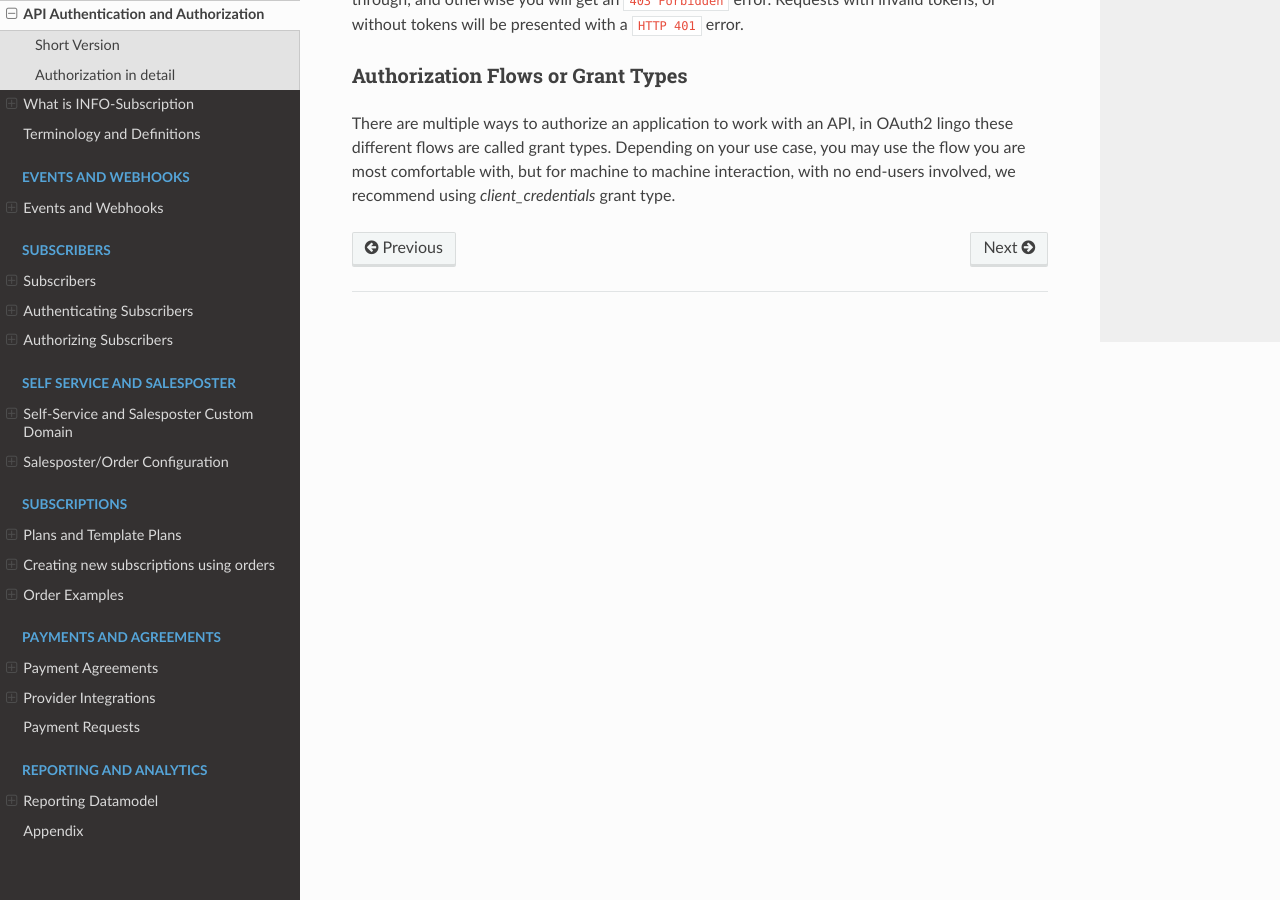
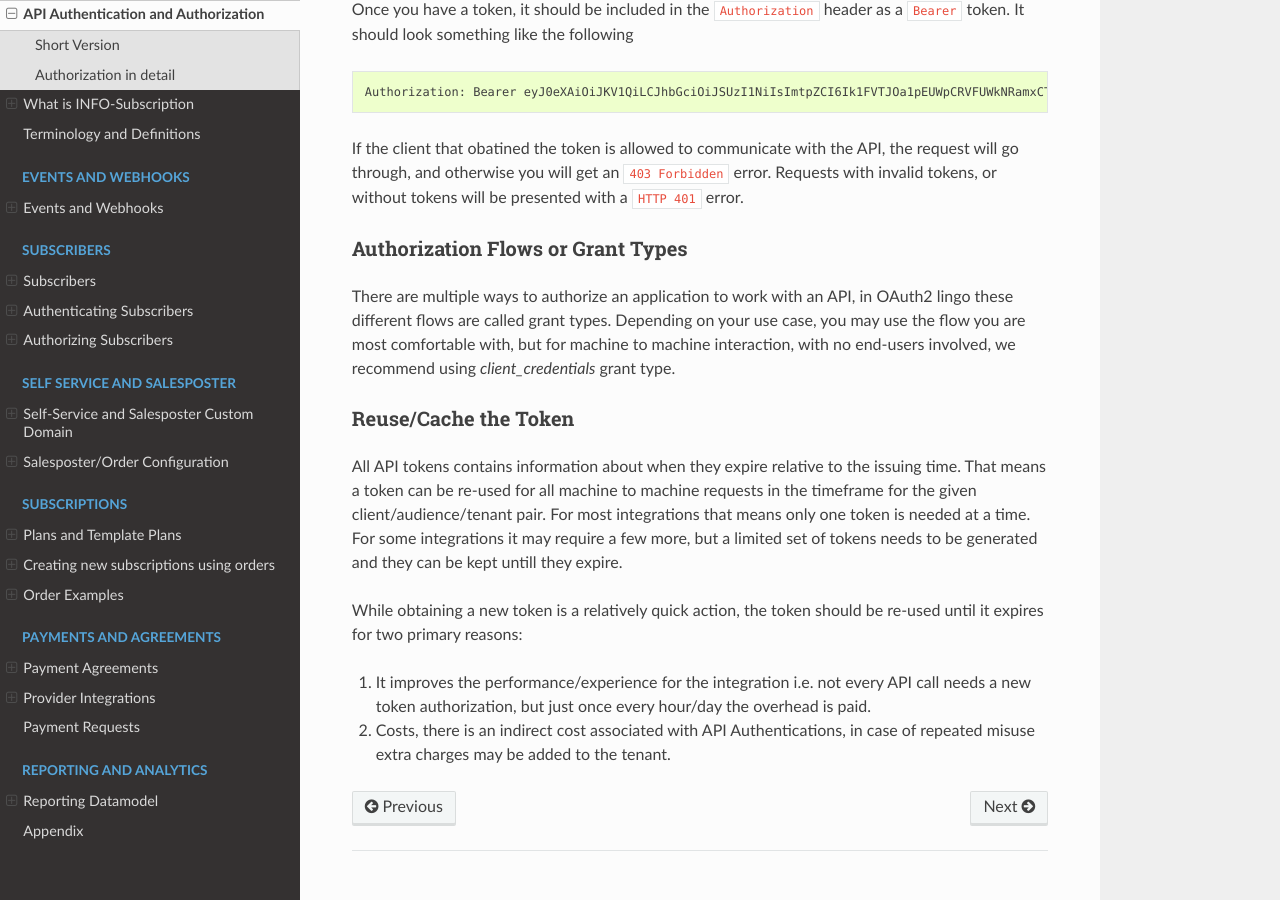
Before and after one commit to infosoftas/info-subscription-doc, a Sphinx documentation site: the page built from source/general/auth.rst, in a window 1280 px wide and 900 px high, scrolled down 1409 px. Built offline with Sphinx 7.4.7 and the Read the Docs theme 2.0.0, drawn with Linux system fonts in a browser that asks for light colours; formulas are drawn with MathJax 3; some of the changed text lies outside the part shown.

Commit message:
Updated details about API authentication

```diff
--- a/source/general/auth.rst
+++ b/source/general/auth.rst
@@ -4,9 +4,13 @@
 API Authentication and Authorization
 ************************************
 
-|projectName| APIs uses OAuth2 for Authentication.
+|projectName| APIs uses OAuth2 for API Authentication.
 
 The service is provided by {AUTH0}, and thus the gory details may be found at the {AUTH0} website, but the following should get you started.
+
+.. important::
+
+    This sections is describes authentication for the API, look :ref:`here for details on end-user/subscriber authentication and authorization for subscribers <end-user-authentication>`.
 
 Short Version
 =============
@@ -15,6 +19,8 @@ The quick'n'dirty details for those already familiar with OAuth2 flows.
 * Token URL: at |tokenUrl|
 * Grant Type: Typically ``client_credentials`` but any of the common grant types works. Contact support for specific grant types.
 * Audience: |auth0audience|
+
+Remember to re-use the token untill it expires.
 
 Authorization in detail
 =======================
@@ -64,3 +70,13 @@ Authorization Flows or Grant Types
 ----------------------------------
 There are multiple ways to authorize an application to work with an API, in OAuth2 lingo these different flows are called grant types.
 Depending on your use case, you may use the flow you are most comfortable with, but for machine to machine interaction, with no end-users involved, we recommend using `client_credentials` grant type.
+
+Reuse/Cache the Token
+---------------------
+All API tokens contains information about when they expire relative to the issuing time. That means a token can be re-used for all machine to machine requests in the timeframe for the given client/audience/tenant pair.
+For most integrations that means only one token is needed at a time. For some integrations it may require a few more, but a limited set of tokens needs to be generated and they can be kept untill they expire.
+
+While obtaining a new token is a relatively quick action, the token should be re-used until it expires for two primary reasons:
+
+1. It improves the performance/experience for the integration i.e. not every API call needs a new token authorization, but just once every hour/day the overhead is paid.
+2. Costs, there is an indirect cost associated with API Authentications, in case of repeated misuse extra charges may be added to the tenant.
```
